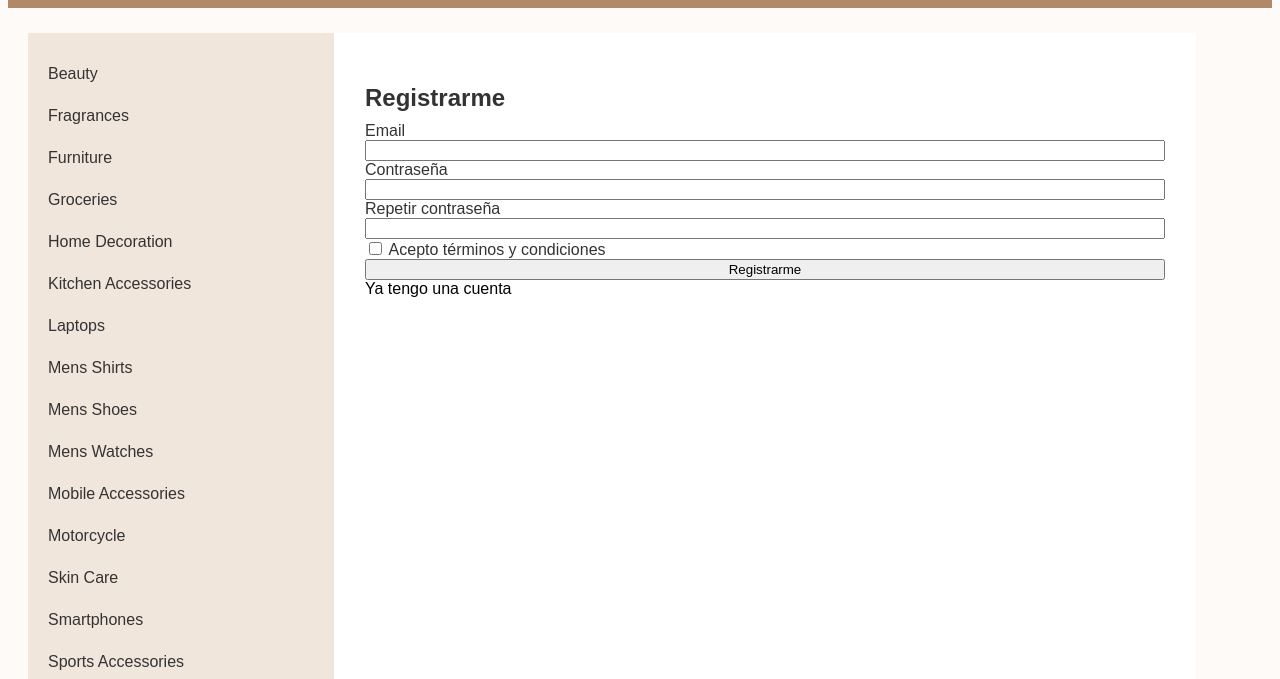
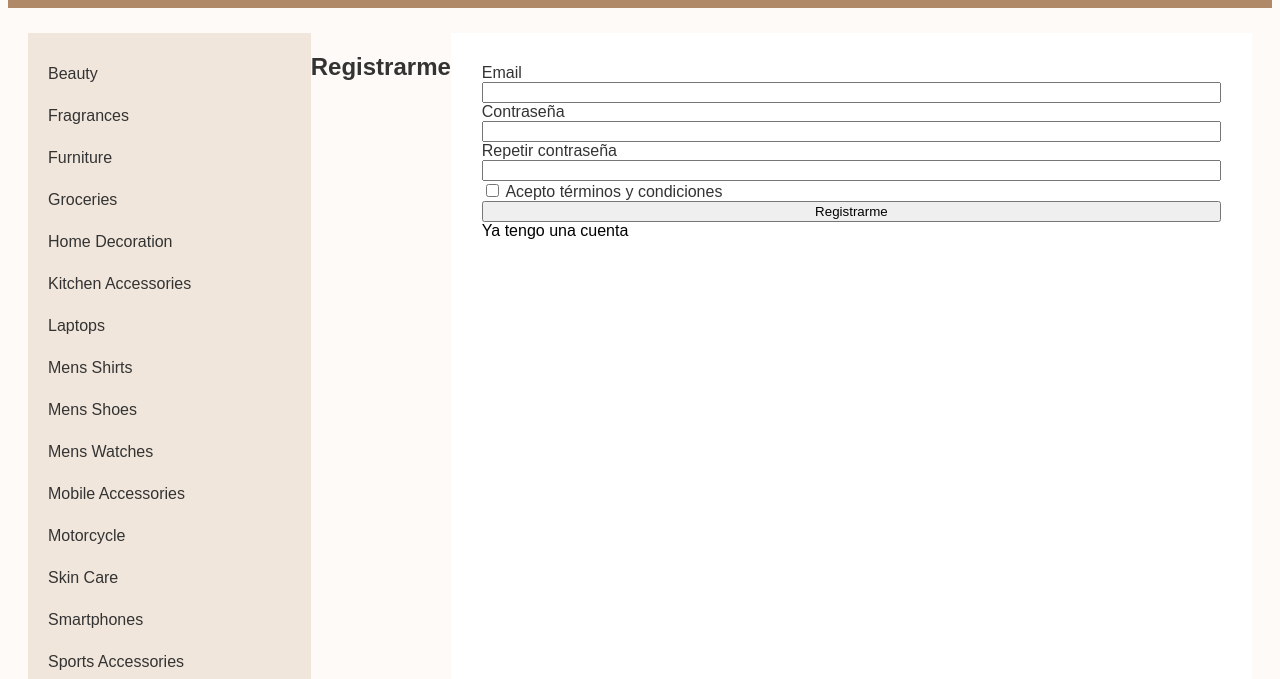
Before and after one commit to ellasza/SzaszakCatelinGrljusic, a plain HTML site: page registro.html in a window 1280 px wide. Shown: the part 121-800 px from the top of the page. Drawn offline with Linux system fonts and the light colour scheme.

Commit message:
linkjava

```diff
--- a/css/style.css
+++ b/css/style.css
@@ -184,7 +184,6 @@ header button {
 
 .centrado {
     display: flex;
-    justify-content: center;
     align-items: center;
     justify-content: space-between;
 }
@@ -283,7 +282,7 @@ header button {
     flex-wrap: wrap;
 }
 
-@media (max-widght: 450px) {
+@media (max-width: 450px) {
     header {
         flex-direction: column;
         margin: 12px;
--- a/registro.html
+++ b/registro.html
@@ -53,17 +53,17 @@
                     <li><a href="./categoria.html">Womens Watches</a></li>
                 </ul>
             </nav>
+            <h2>Registrarme</h2>
             <form class="form1" action="./login.html" method="POST">
-                <h2>Registrarme</h2>
 
                 <label for="email">Email</label>
-                <input type="email" id="email" name="email" required>
+                <input type="email" id="email" name="email" required value="">
 
                 <label for="password">Contraseña</label>
-                <input type="password" id="password" name="password" required>
+                <input type="password" id="password" name="password" required value="">
 
                 <label for="password2">Repetir contraseña</label>
-                <input type="password" id="password2" name="password2" required>
+                <input type="password" id="password2" name="password2" required value="">
 
                 <label class="checkbox-label">
                 <input type="checkbox" required> Acepto términos y condiciones
@@ -78,5 +78,6 @@
     <footer>
         <p>Juana Catelin, Ella Szaszak y Olivia Grljusic</p>
     </footer>
+    <script src="./js/registro.js"></script>
 </body>
 </html>
```
Also changed, not shown: busqueda.html (+1 -0 lines), categoria.html (+1 -0 lines), detalle.html (+1 -0 lines), index.html (+1 -0 lines), login.html (+4 -3 lines), js/busqueda.js (added), js/categoria.js (added), js/detalle.js (added), js/index.js (added), js/login.js (added), js/registro.js (added).
